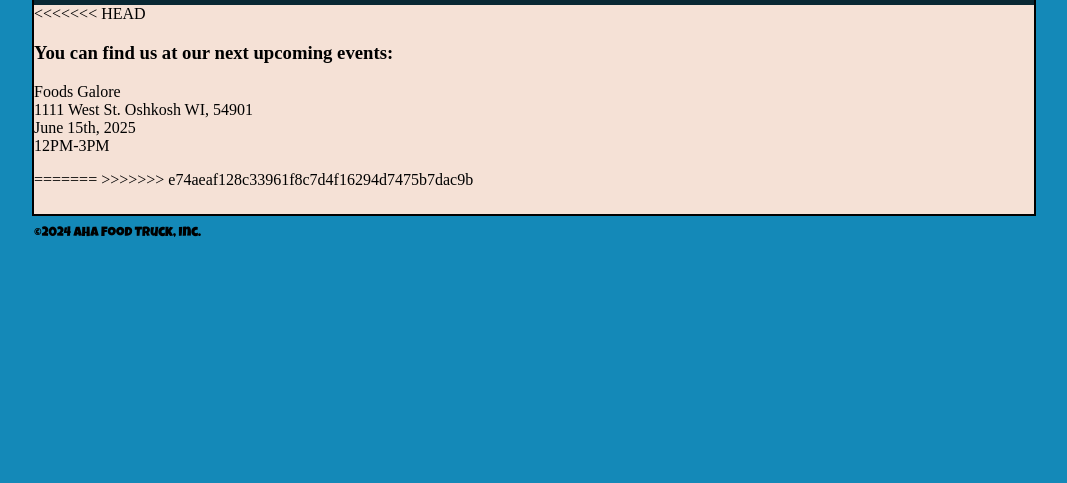
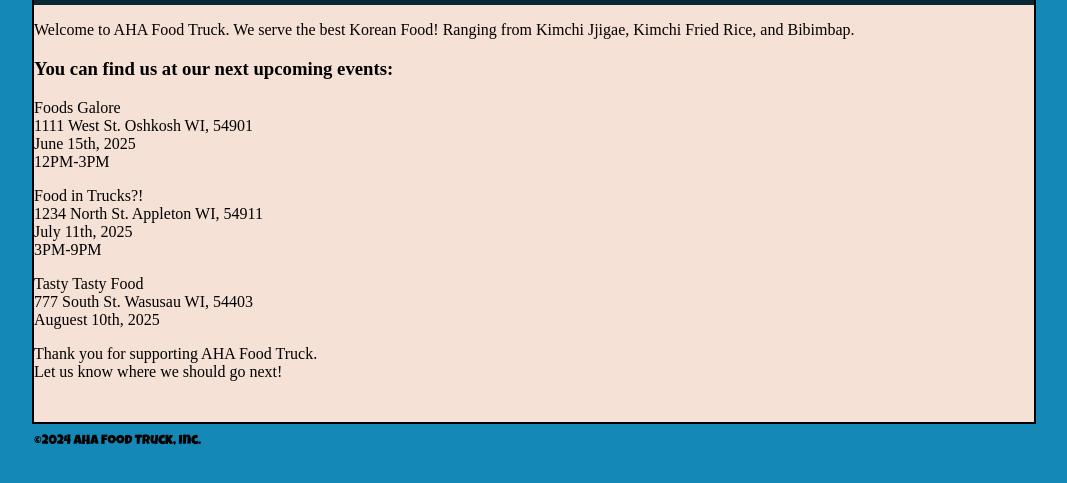
Before and after one commit to AndyyYang/js-final-project, a website: page web/index.html in a window 1280 px wide. Shown: the part 285-768 px from the top of the page, without its empty margins (106-1173 px from the left). Drawn offline with Linux system fonts and the light colour scheme.

Commit message:
changed to article

```diff
--- a/web/index.html
+++ b/web/index.html
@@ -17,23 +17,31 @@
                 <ul><a href="contact.html"> Contact Us</a></ul>
                 <ul><a href="admin.html"> Admin</a></ul>
             </nav>
-            <section class="">
+            <article class="welcome">
+                <p> Welcome to AHA Food Truck. We serve the best Korean Food!
+                    Ranging from Kimchi Jjigae, Kimchi Fried Rice, and Bibimbap.</p>
 
-<<<<<<< HEAD
                 <h3>You can find us at our next upcoming events:</h3>
                 <p>Foods Galore<br>
-                1111 West St. Oshkosh WI, 54901 <br>
-                June 15th, 2025<br>
-                12PM-3PM</p>
-=======
->>>>>>> e74aeaf128c33961f8c7d4f16294d7475b7dac9b
+                    1111 West St. Oshkosh WI, 54901 <br>
+                    June 15th, 2025<br>
+                    12PM-3PM</p>
 
+                    <p>Food in Trucks?! <br>
+                    1234 North St. Appleton WI, 54911<br>
+                    July 11th, 2025<br>
+                    3PM-9PM</p>
 
+                    <p>Tasty Tasty Food <br>
+                    777 South St. Wasusau WI, 54403<br>
+                    Auguest 10th, 2025</p>
 
+                    <p>Thank you for supporting AHA Food Truck. <br>
+                        Let us know where we should go next! </p>
+            </article>
                 <footer>
                     <p><small>&copy;2024 AHA Food Truck, Inc.</small></p>
                 </footer>
-            </section>
         </div>
     </body>
 </html>
```
